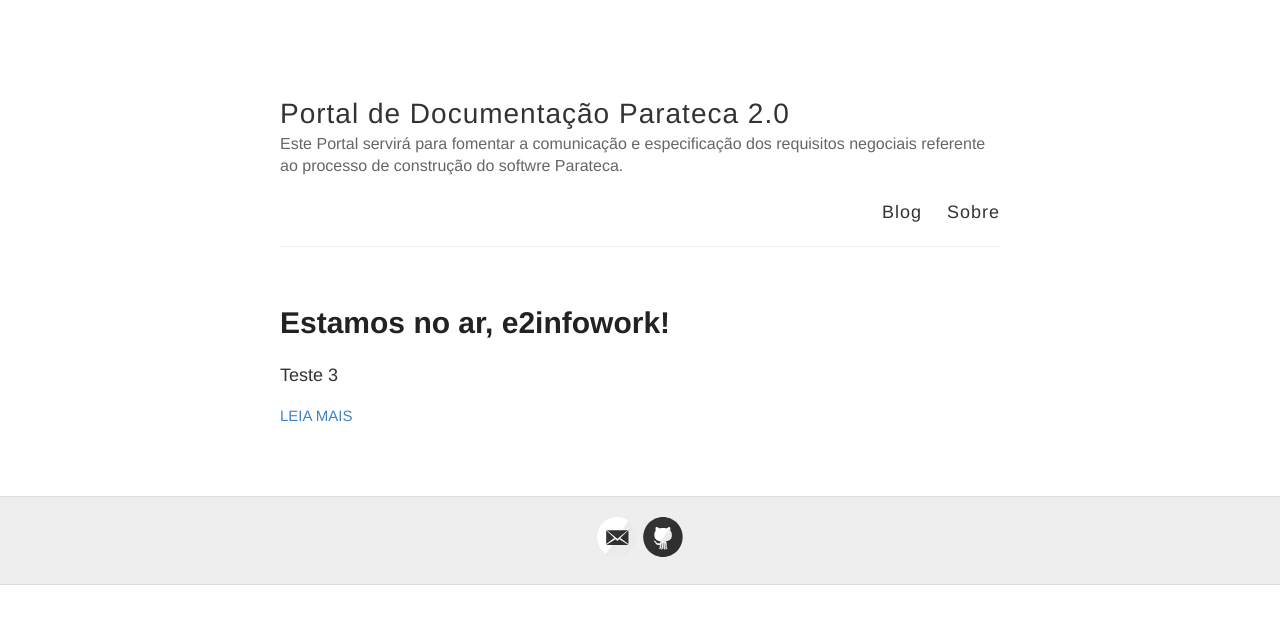
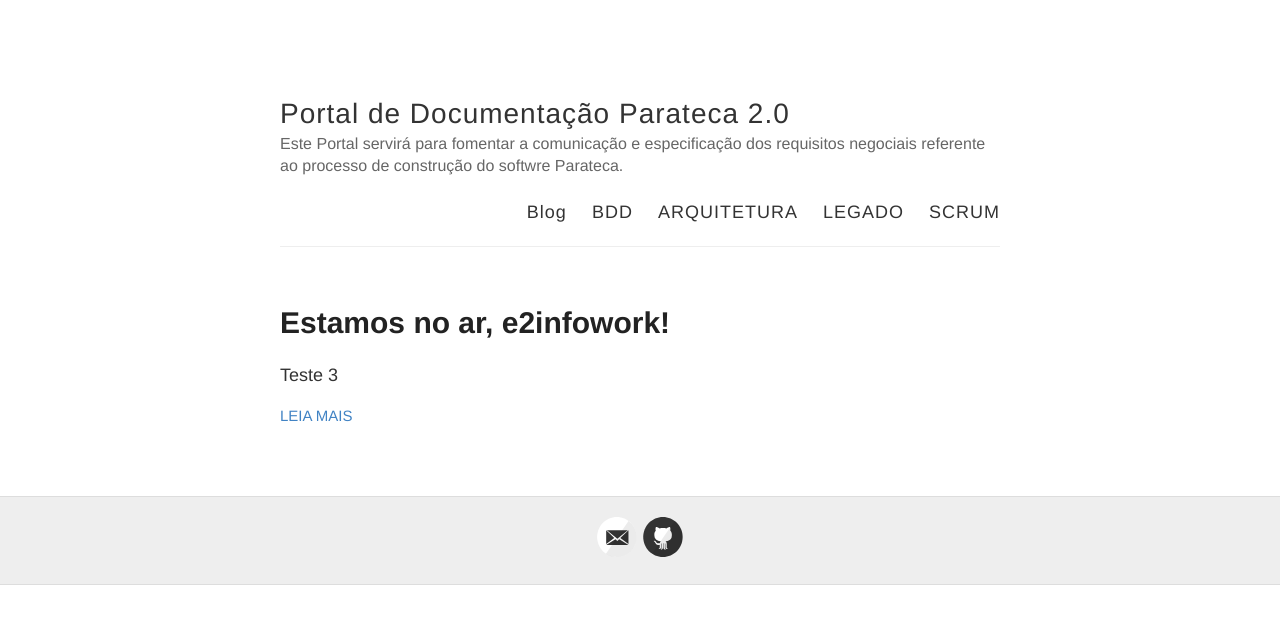
Before and after one commit to e2infowork/e2infowork.github.io, a Jekyll site: the page built from index.html, in a window 1280 px wide. Shown: the top 624 px of the page. Built offline with Jekyll 4.4.1, drawn with Linux system fonts in a browser that asks for light colours.

Commit message:
Update default.html

```diff
--- a/_layouts/default.html
+++ b/_layouts/default.html
@@ -28,7 +28,10 @@
 
           <nav>
             <a href="{{ site.baseurl }}/">Blog</a>
-            <a href="{{ site.baseurl }}/about">Sobre</a>
+            <a href="{{ site.baseurl }}/about">BDD</a>
+            <a href="{{ site.baseurl }}/archecture">ARQUITETURA</a>
+            <a href="{{ site.baseurl }}/legacy">LEGADO</a>
+            <a href="{{ site.baseurl }}/agile">SCRUM</a>
           </nav>
         </header>
       </div>
```
